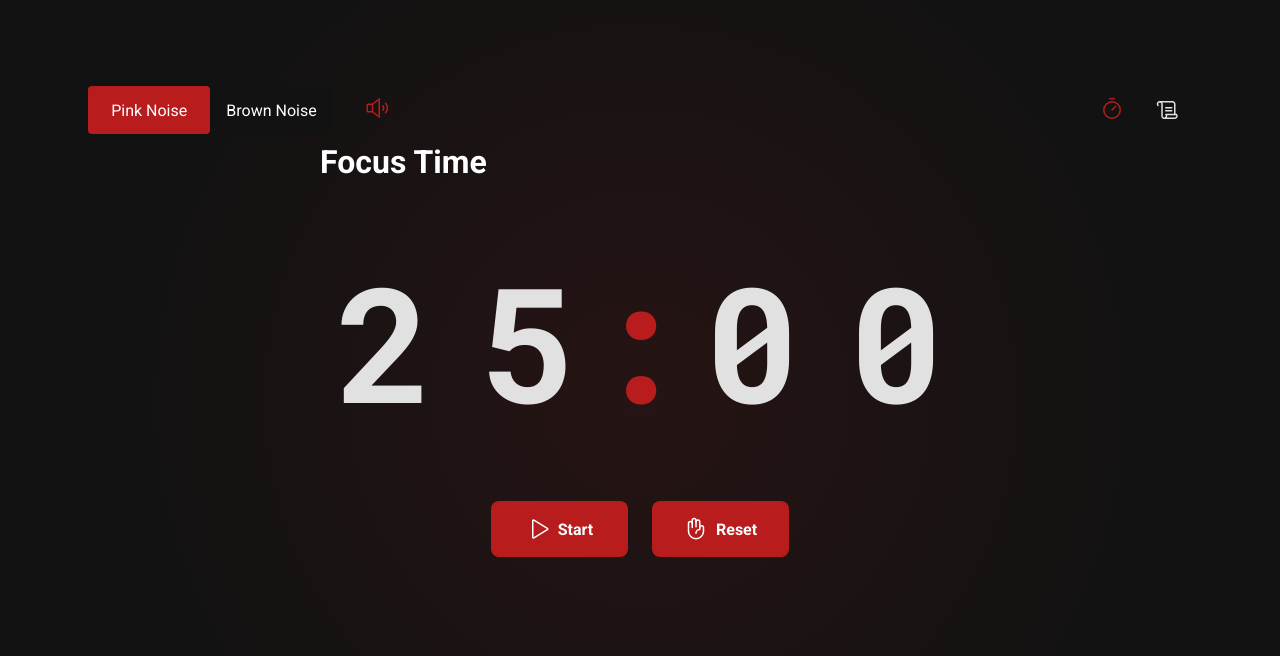
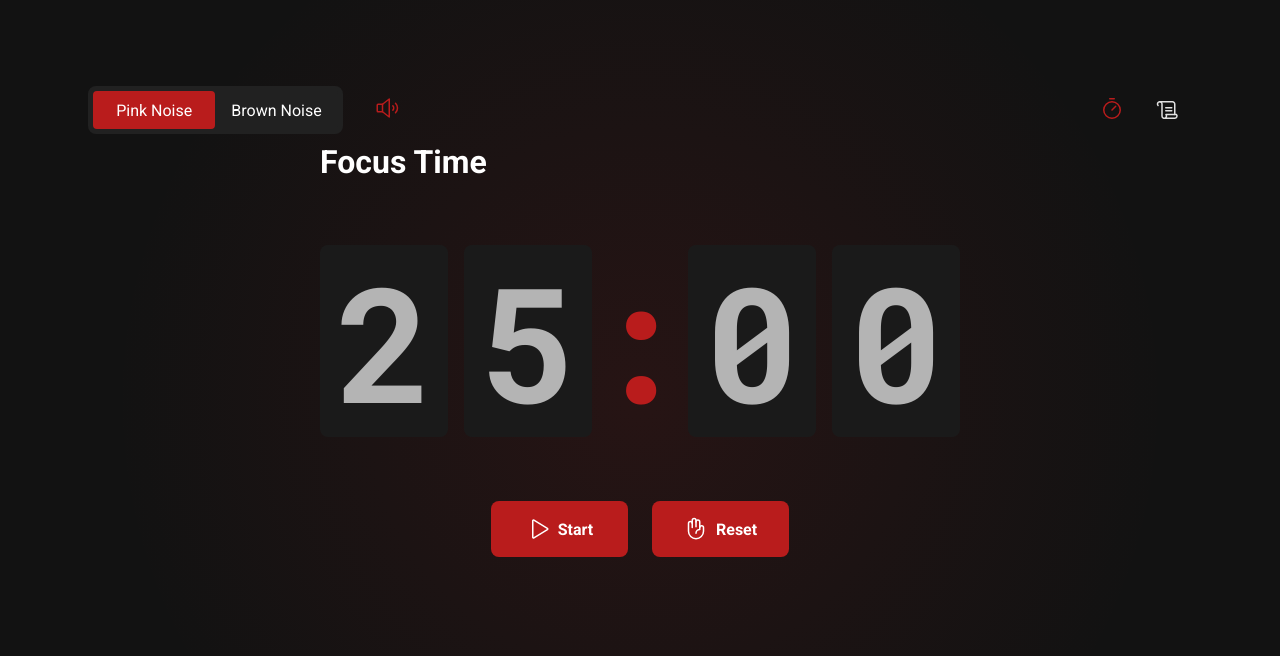
Before and after one commit to yanari/pomodoro-timer, a React (Vite) app: page / in a window 1280 px wide. Shown: the top 656 px of the page. Built offline with nearby package versions, Linux system fonts and the light colour scheme.

Commit message:
countdownBg

```diff
--- a/src/components/SegmentedTabs/styles.ts
+++ b/src/components/SegmentedTabs/styles.ts
@@ -8,11 +8,11 @@ export const SegmentedTabsContainer = styled.div`
     height: 3rem;
     display: grid;
     grid-auto-flow: column;
-    background: ${(props) => props.theme.background};
+    background: ${(props) => props.theme.countdownBg};
     border-radius: 8px;
     grid-auto-columns: 1fr;
     position: relative;
-    /* border: 4px solid ${(props) => props.theme['gray-900']}; */
+    border: 5px solid ${(props) => props.theme.countdownBg};
 
     input,
     .sr-only {
--- a/src/pages/Home/components/Countdown/index.tsx
+++ b/src/pages/Home/components/Countdown/index.tsx
@@ -3,7 +3,7 @@ import { CountdownContainer, Separator } from './styles'
 import { usePomodoroContext } from '../../../../contexts/PomodoroContext'
 
 export function Countdown() {
-    const { timeLeft, isRunning, setTimeLeft, skipCurrent } = usePomodoroContext()
+    const { timeLeft, isRunning, setTimeLeft } = usePomodoroContext()
 
     useEffect(() => {
         let interval: number
@@ -11,10 +11,7 @@ export function Countdown() {
             console.log(isRunning)
             interval = setInterval(() => {
                 setTimeLeft((state) => {
-                    if (state < 1) {
-                        return 0
-                    }
-                    return state - 1
+                    return state < 1 ? 0 : state - 1
                 })
             }, 1000)
         }
--- a/src/pages/Home/components/Countdown/styles.ts
+++ b/src/pages/Home/components/Countdown/styles.ts
@@ -11,8 +11,8 @@ export const CountdownContainer = styled.div`
     gap: 1rem;
 
     span {
-        /* background: ${(props) => props.theme.background}; */
-        /*TODO: ver uma cor boa pra isso aqui*/
+        background: ${(props) => props.theme.countdownBg};
+        filter: brightness(80%);
         padding: 2rem 1rem;
         border-radius: 8px;
     }
--- a/src/styles/themes/default.ts
+++ b/src/styles/themes/default.ts
@@ -1,5 +1,5 @@
 export const defaultTheme = {
-    countdownBg: '#29292E',
+    countdownBg: '#212121',
     textTimer: '#E1E1E1',
     background: '#121212',
     primary: '#b91c1c',
```
